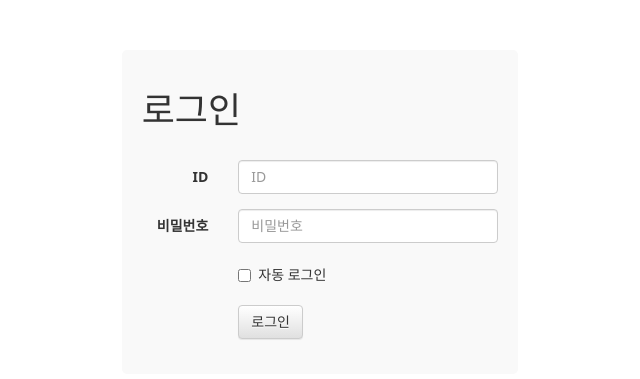
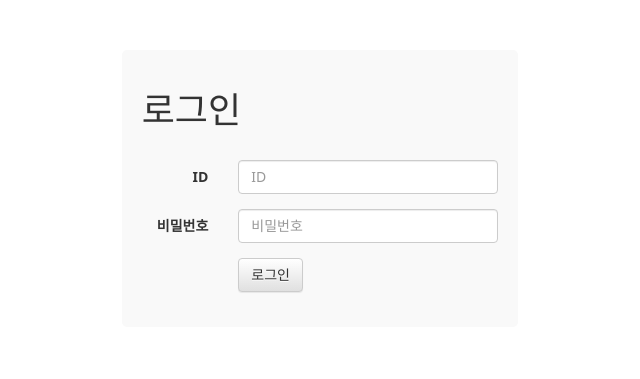
Before and after one commit to PoolC/Yuzuki, a Python web app: template template/login.html in a window 1280 px wide. Shown: the top 379 px of the page, without its empty margins (320-960 px from the left). Run offline with Jinja, Linux system fonts and the light colour scheme; the template is opened without the code that fills it, so the values that code supplies are empty; some libraries are stand-ins or nearby versions; some web fonts are replaced.

Commit message:
hide yo head

```diff
--- a/template/login.html
+++ b/template/login.html
@@ -38,7 +38,7 @@
                         </div>
                         <input id="password-real" name="password" type="hidden">
                     </div>
-                    <div class="form-group">
+                    <!-- div class="form-group">
                         <div class="col-xs-offset-3 col-xs-9">
                             <div class="checkbox">
                                 <label>
@@ -46,7 +46,7 @@
                                 </label>
                             </div>
                         </div>
-                    </div>
+                    </div -->
                     <div class="form-group">
                         <div class="col-xs-offset-3 col-xs-9">
                             <input type="submit" value="로그인" class="btn btn-default"/>
```
